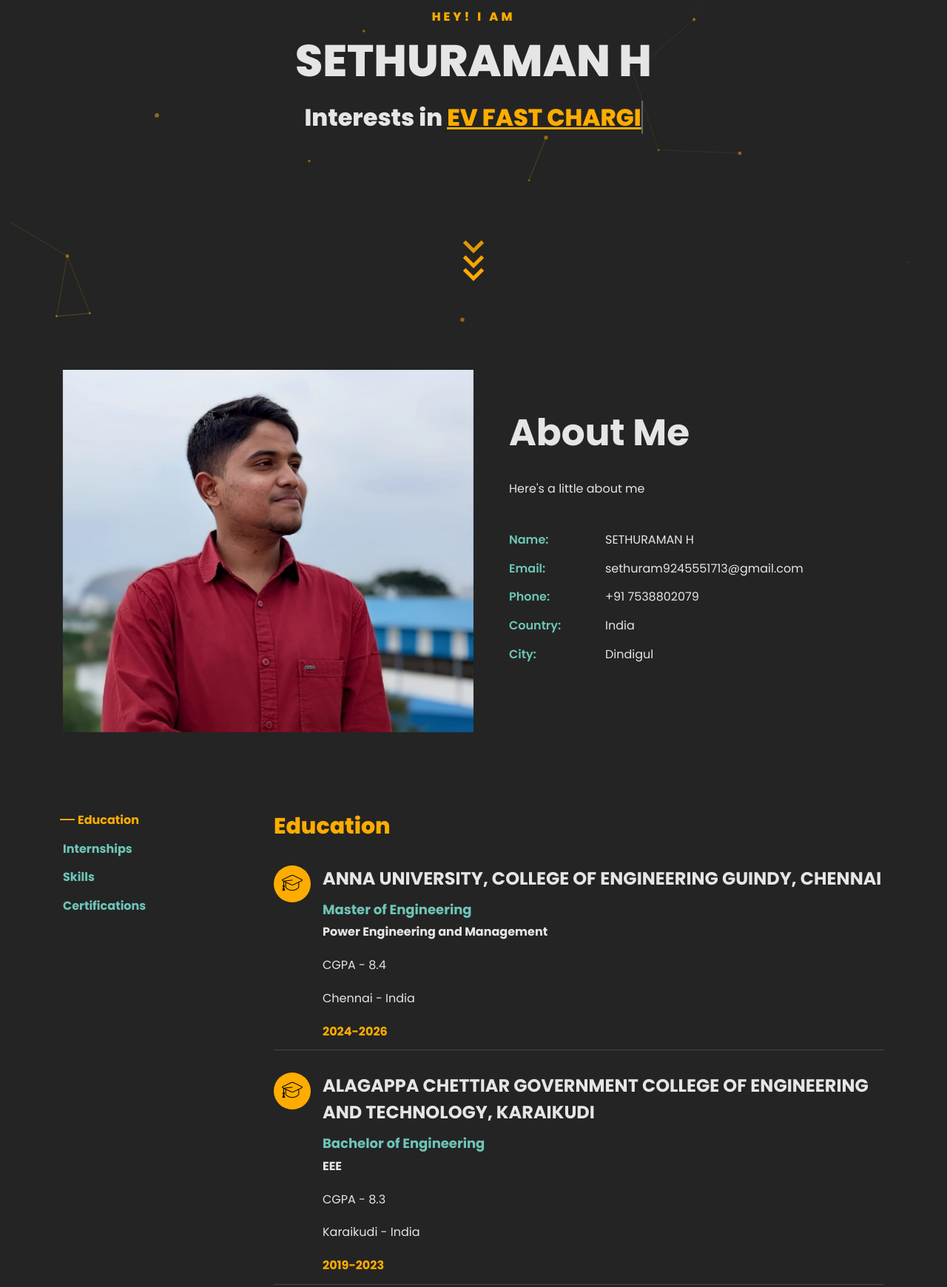
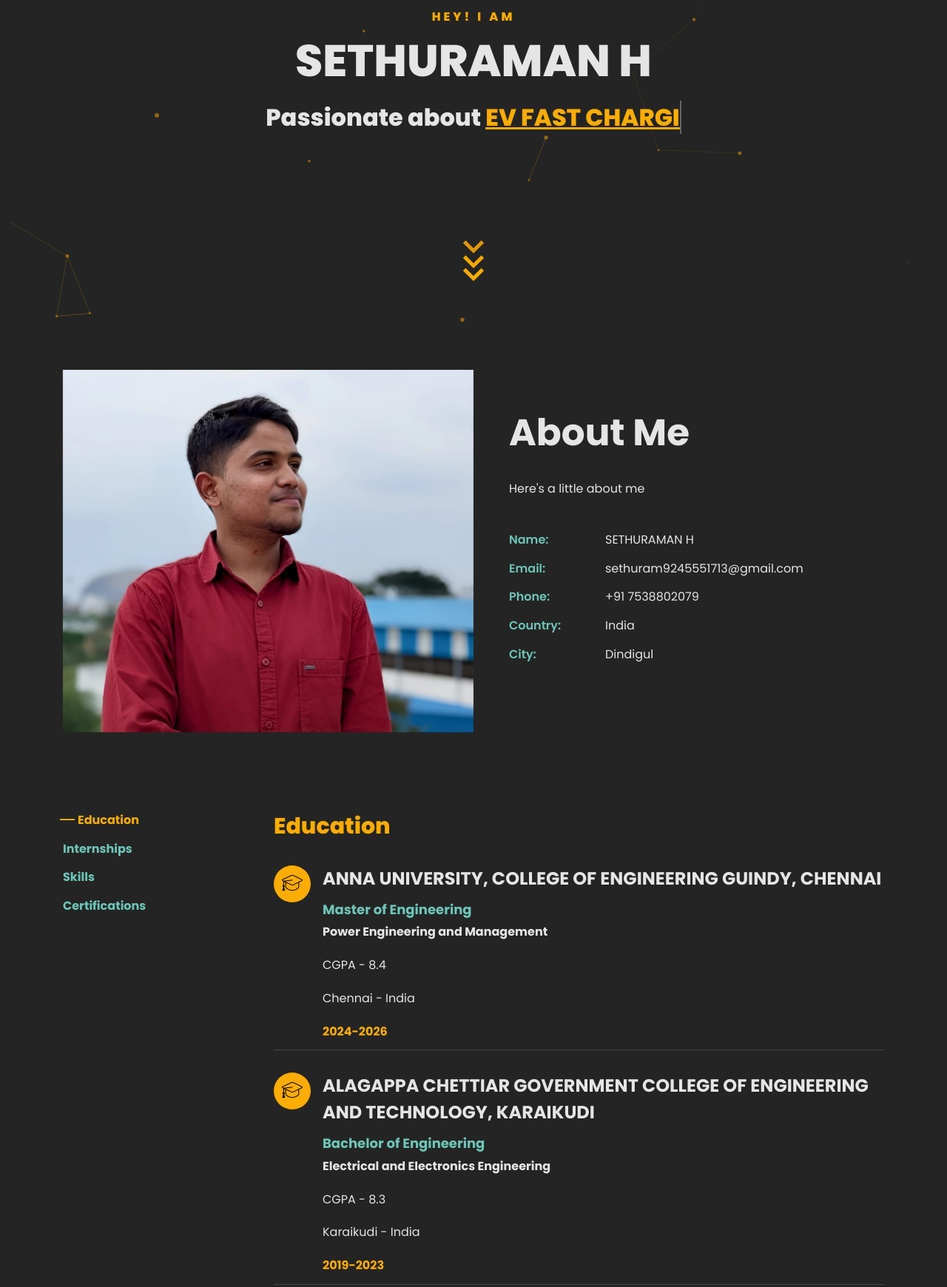
Before and after one commit to karthikps2002/ME, a plain HTML site: page index.html in a window 1280 px wide. Shown: the part 300-2040 px from the top of the page at 74% size. Drawn offline with Linux system fonts and the light colour scheme; files whose address does not match are found by name.

Commit message:
Update index.html

```diff
--- a/index.html
+++ b/index.html
@@ -58,7 +58,7 @@
 					<div class="text text-center">
 						<span class="subheading">Hey! I am</span>
 						<h1>SETHURAMAN H</h1>
-						<h2>Interests in
+						<h2>Passionate about
 							<span class="txt-rotate" data-period="2000"
 								data-rotate='[ "ELECTRIC POWERTRAIN", "EV FAST CHARGING", "ENERGY STORAGE SYSTEM", "AUTONOMOUS ELECTRIC VEHICLE", "POWER SYSTEM PROTECTION"]'></span>
 						</h2>
@@ -149,7 +149,7 @@
 							<div class="text pl-3">
 								<h2>ALAGAPPA CHETTIAR GOVERNMENT COLLEGE OF ENGINEERING AND TECHNOLOGY, KARAIKUDI</h2>
 								<span class="position">Bachelor of Engineering</span>
-								<p><strong>EEE</strong></p>
+								<p><strong>Electrical and Electronics Engineering</strong></p>
 								<p>CGPA - 8.3</p>
 								<p>Karaikudi - India</p>
 								<span class="date">2019-2023</span>
```
